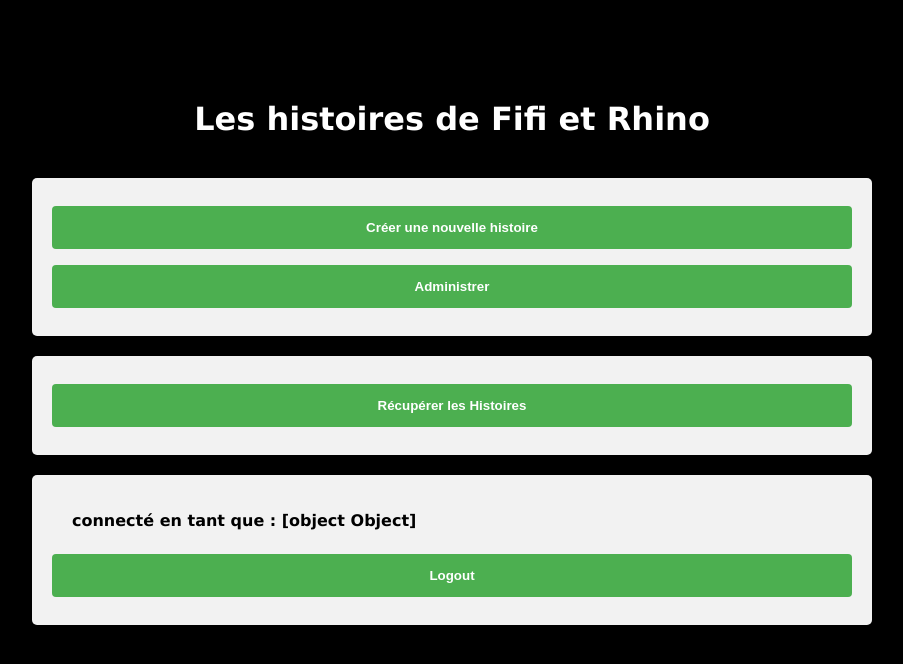
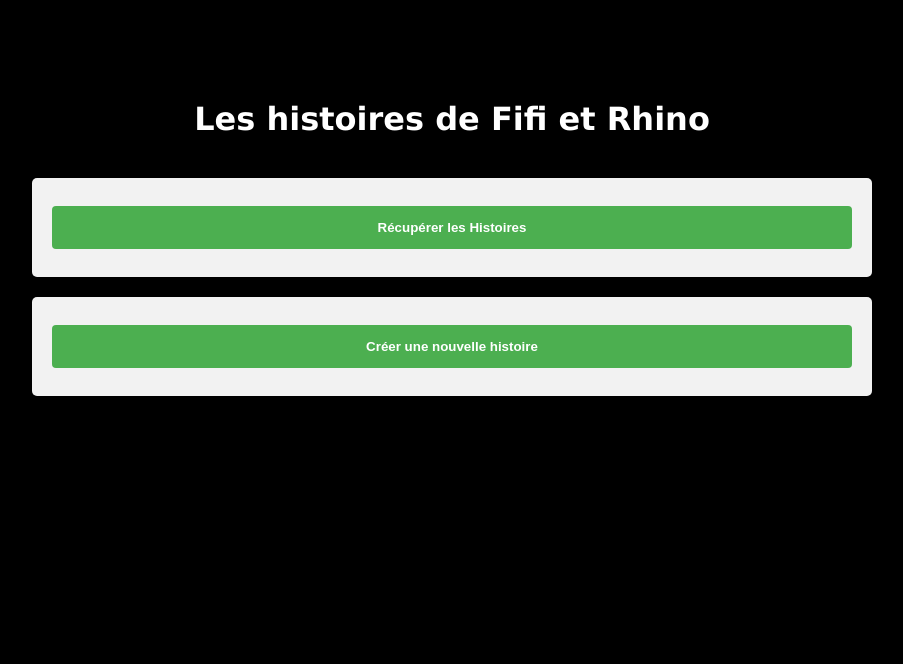
Before and after one commit to El-Sio/AI-Stories, an Angular app: page /collection in a window 1280 px wide. Shown: the top 664 px of the page, without its empty margins (188-1091 px from the left). Built offline with nearby package versions, Linux system fonts and the light colour scheme; sample sign-in values are in the browser's storage.

Commit message:
Changed main page to allow anonymous browsing

```diff
--- a/src/app/admin/admin.component.ts
+++ b/src/app/admin/admin.component.ts
@@ -63,7 +63,7 @@ export class AdminComponent implements OnInit {
 
   logout(): void {
     this.authent.logout();
-    this.router.navigate(['login']);
+    this.router.navigate(['collection']);
   }
 
   storyToTraining(story: completeStory): TraningData {
--- a/src/app/app.module.ts
+++ b/src/app/app.module.ts
@@ -34,14 +34,13 @@ export function initializeApp(appInitService: AppInitService) {
       {
         path: 'collection',
         component: CollectionComponent,
-        canActivate: [AuthGuard],
       },
       {
         path: 'admin',
         component: AdminComponent,
         canActivate: [AuthGuard],
       },
-      { path: '**', component: LoginComponent },
+      { path: '**', component: CollectionComponent },
     ]),
     BrowserAnimationsModule,
   ],
--- a/src/app/collection/collection.component.html
+++ b/src/app/collection/collection.component.html
@@ -1,14 +1,14 @@
 <h1>Les histoires de Fifi et Rhino</h1>
-
-<div class="card">
-  <button (click)="gotoStories()">Créer une nouvelle histoire</button>
-  <button *ngIf="admin" (click)="gotoAdmin()">Administrer</button>
-</div>
 
 <div class="card">
   <button (click)="getStories()" [disabled]="storyBookLoaded">
     Récupérer les Histoires
   </button>
+</div>
+
+<div class="card">
+  <button (click)="gotoStories()">Créer une nouvelle histoire</button>
+  <button *ngIf="login && admin" (click)="gotoAdmin()">Administrer</button>
 </div>
 
 <div *ngIf="storyBookLoading">
@@ -97,7 +97,7 @@
   </div>
 </span>
 
-<div class="card">
+<div *ngIf="login" class="card">
   <p>connecté en tant que : {{ login }}</p>
   <button (click)="logout()">Logout</button>
 </div>
--- a/src/app/collection/collection.component.ts
+++ b/src/app/collection/collection.component.ts
@@ -23,7 +23,7 @@ export class CollectionComponent implements OnInit {
   public bookStart = false;
   public isGeneric: boolean[] = [];
   public isModified: boolean[] = [];
-  public admin: Boolean;
+  public admin: Boolean = false;
   public token = '';
   public login = '';
   public imagechanging = false;
@@ -39,9 +39,9 @@ export class CollectionComponent implements OnInit {
   ) {}
 
   ngOnInit() {
-    this.admin = AppInitService.currentUser.isAdmin;
-    this.token = AppInitService.currentUser.message;
-    this.login = AppInitService.currentUser.user;
+    this.admin = AppInitService.currentUser?.isAdmin;
+    this.token = AppInitService.currentUser?.message;
+    this.login = AppInitService.currentUser?.user;
 
     this.route.fragment.subscribe((fragment: string) => {
       console.log(fragment);
@@ -51,7 +51,7 @@ export class CollectionComponent implements OnInit {
 
   logout(): void {
     this.authent.logout();
-    this.router.navigate(['login']);
+    this.router.navigate(['collection']);
   }
 
   gotoAdmin(): void {
--- a/src/app/story-page/story-page.component.ts
+++ b/src/app/story-page/story-page.component.ts
@@ -124,7 +124,7 @@ export class StoryPageComponent implements OnInit {
 
   logout(): void {
     this.authent.logout();
-    this.router.navigate(['login']);
+    this.router.navigate(['collection']);
   }
 
   saveStory(): void {
```
